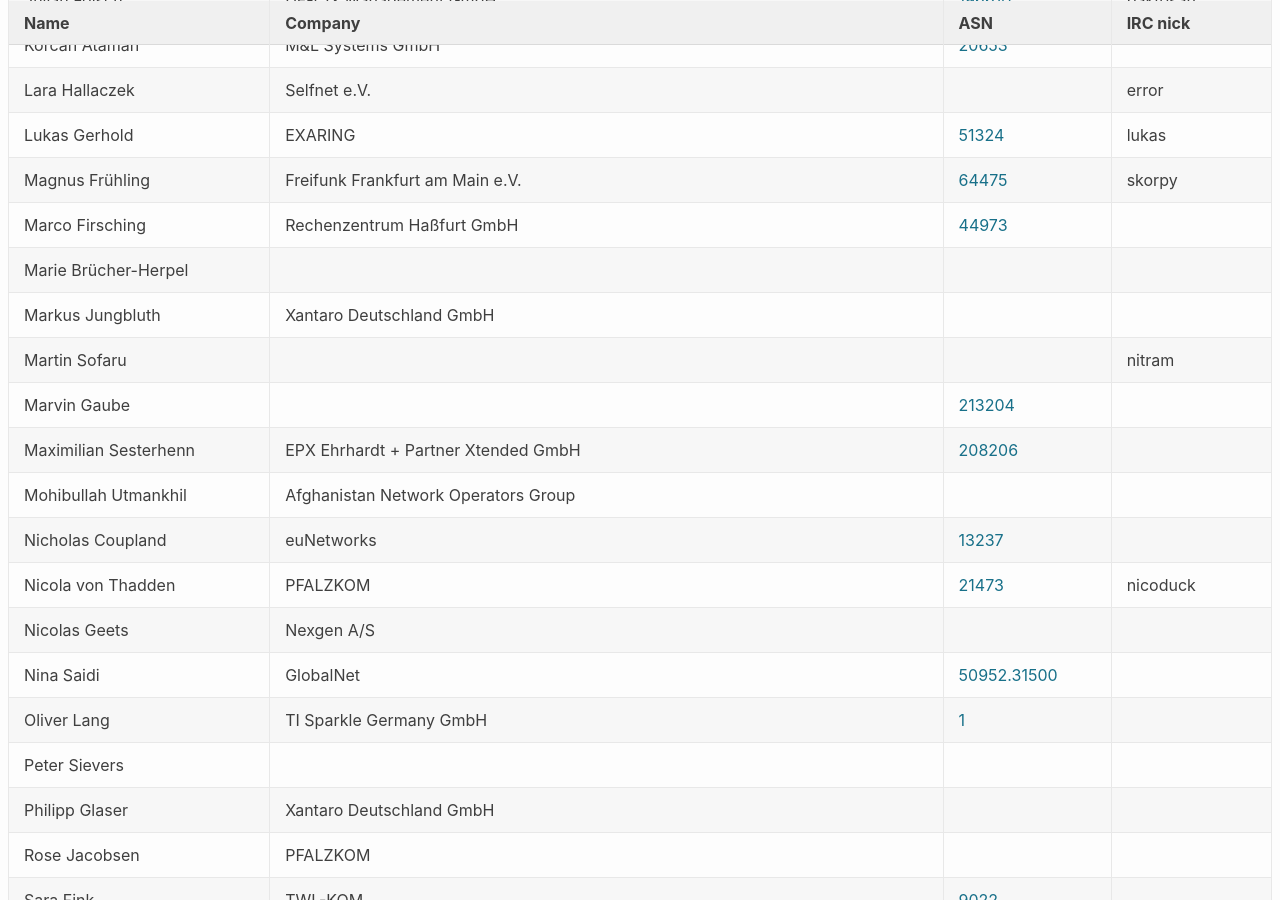
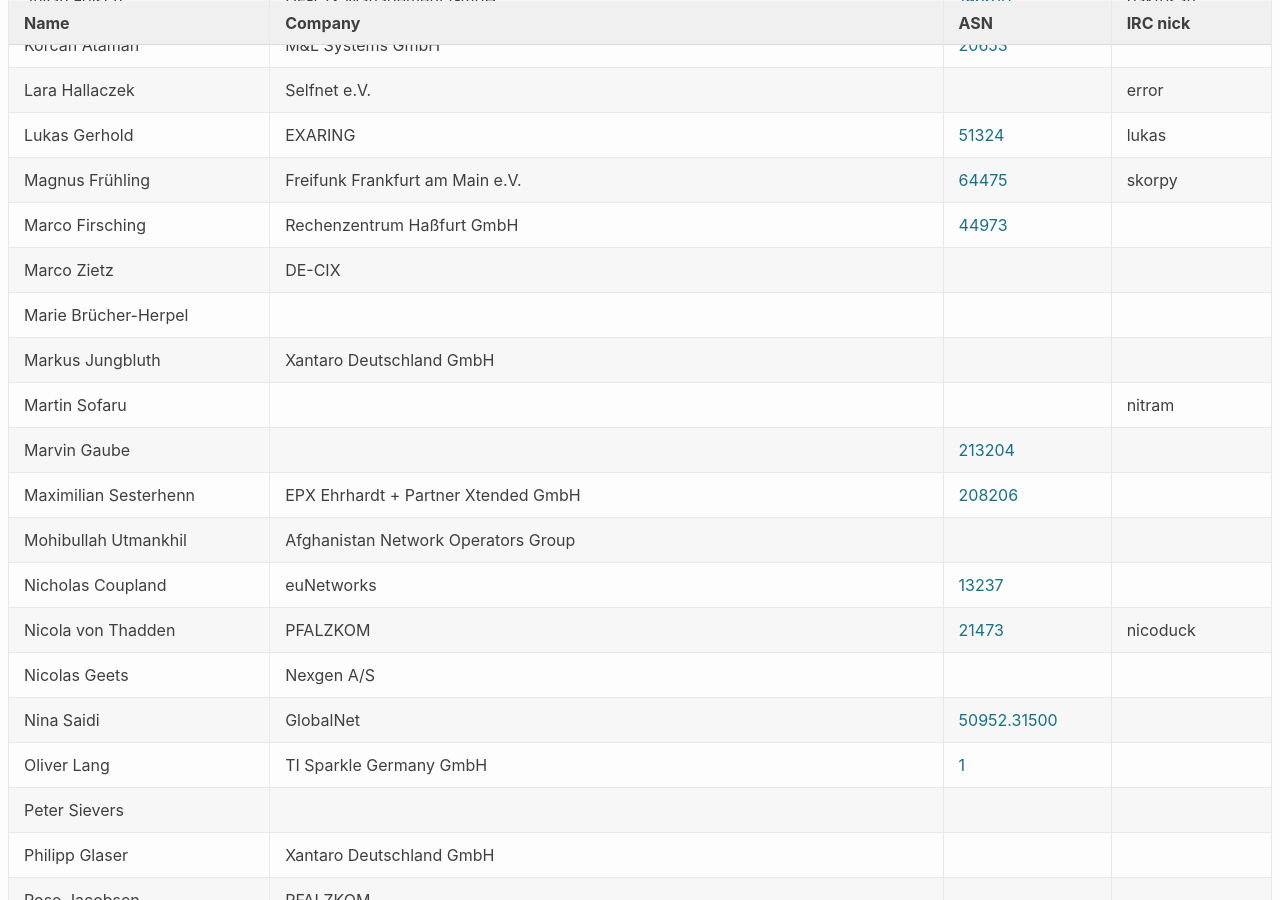
Before and after one commit to denog/pretix-attendeelist, a Jekyll site: the page built from denogmeetup24-01/index.markdown, in a window 1280 px wide and 900 px high, scrolled down 841 px. Built offline with Jekyll 4.4.1, drawn with Linux system fonts in a browser that asks for light colours.

Commit message:
Latest data: Wed Feb  7 07:10:13 UTC 2024

```diff
--- a/_data/attendees_denogmeetup24-01.json
+++ b/_data/attendees_denogmeetup24-01.json
@@ -136,6 +136,12 @@
     "company": "Rechenzentrum Haßfurt GmbH",
     "irc": null,
     "asn": "44973"
+  },
+  {
+    "name": "Marco Zietz",
+    "company": "DE-CIX",
+    "irc": null,
+    "asn": null
   },
   {
     "name": "Marie Brücher-Herpel",
```
